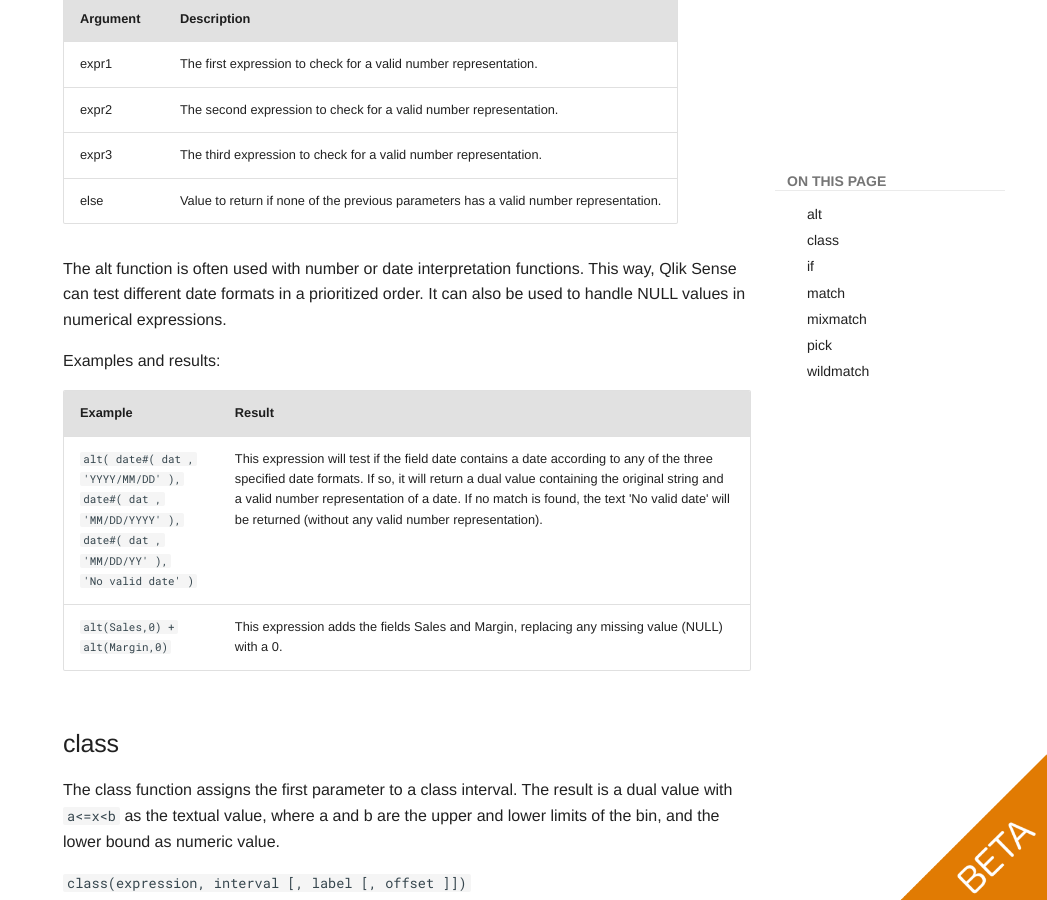
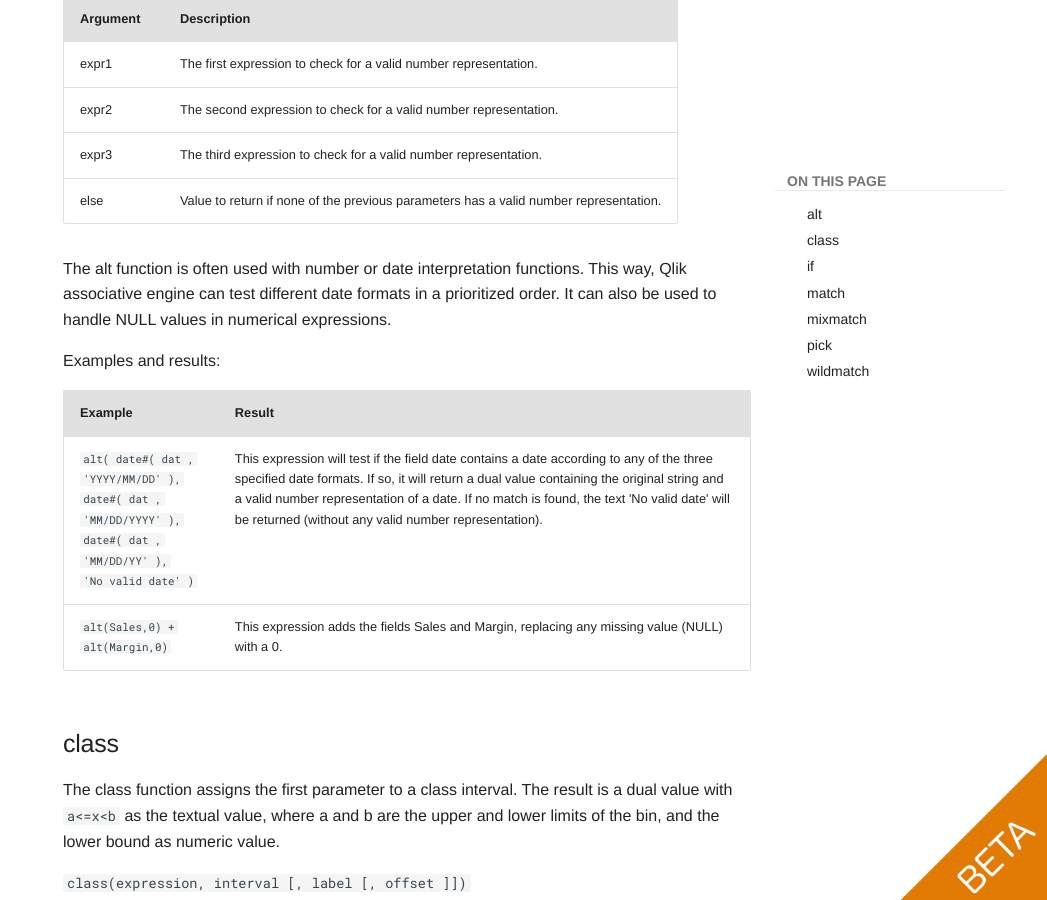
Before and after one commit to qlik-oss/core-website, an MkDocs documentation site: the page built from docs/services/qix-engine/script_syntax/03_Conditional_functions.md, in a window 1280 px wide and 900 px high, scrolled down 579 px. Shown: the whole window, without its empty margins (233-1280 px from the left). Built offline with MkDocs 1.6.1 and Material for MkDocs 9.7.7, drawn with Linux system fonts in a browser that asks for light colours; comment, search, counter and statistics services are not loaded; old or Windows-style settings are respelled for this version of MkDocs.

Commit message:
changing wording from qliksense to associative_engine

```diff
--- a/docs/services/qix-engine/script_syntax/03_Conditional_functions.md
+++ b/docs/services/qix-engine/script_syntax/03_Conditional_functions.md
@@ -16,7 +16,7 @@ found, the last parameter will be returned. Any number of parameters can be used
 | expr3    | The third expression to check for a valid number representation.                      |
 | else     | Value to return if none of the previous parameters has a valid number representation. |
 
-The alt function is often used with number or date interpretation functions. This way, Qlik Sense can test different
+The alt function is often used with number or date interpretation functions. This way, Qlik associative engine can test different
 date formats in a prioritized order. It can also be used to handle NULL values in numerical expressions.
 
 Examples and results:
```
